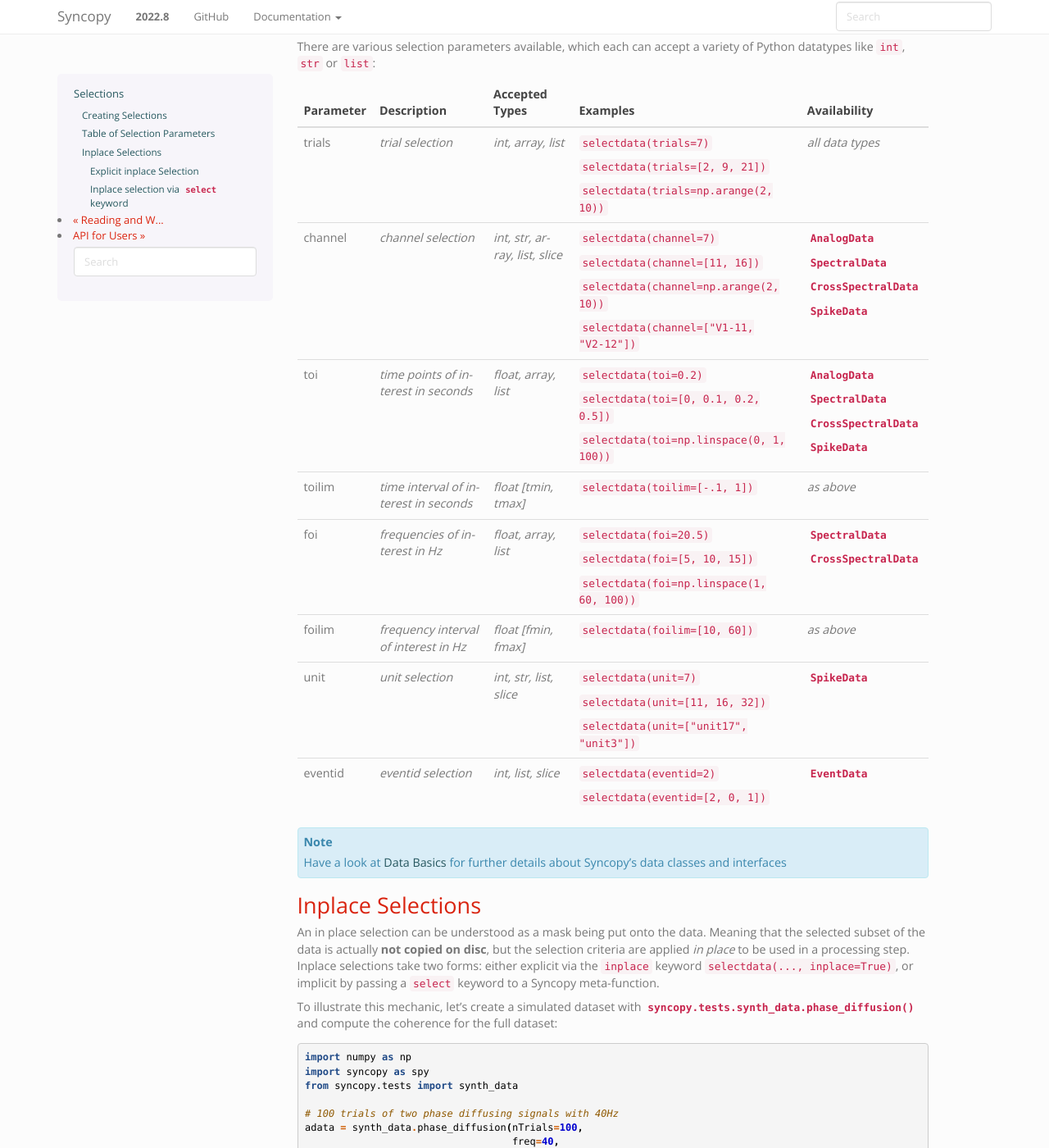
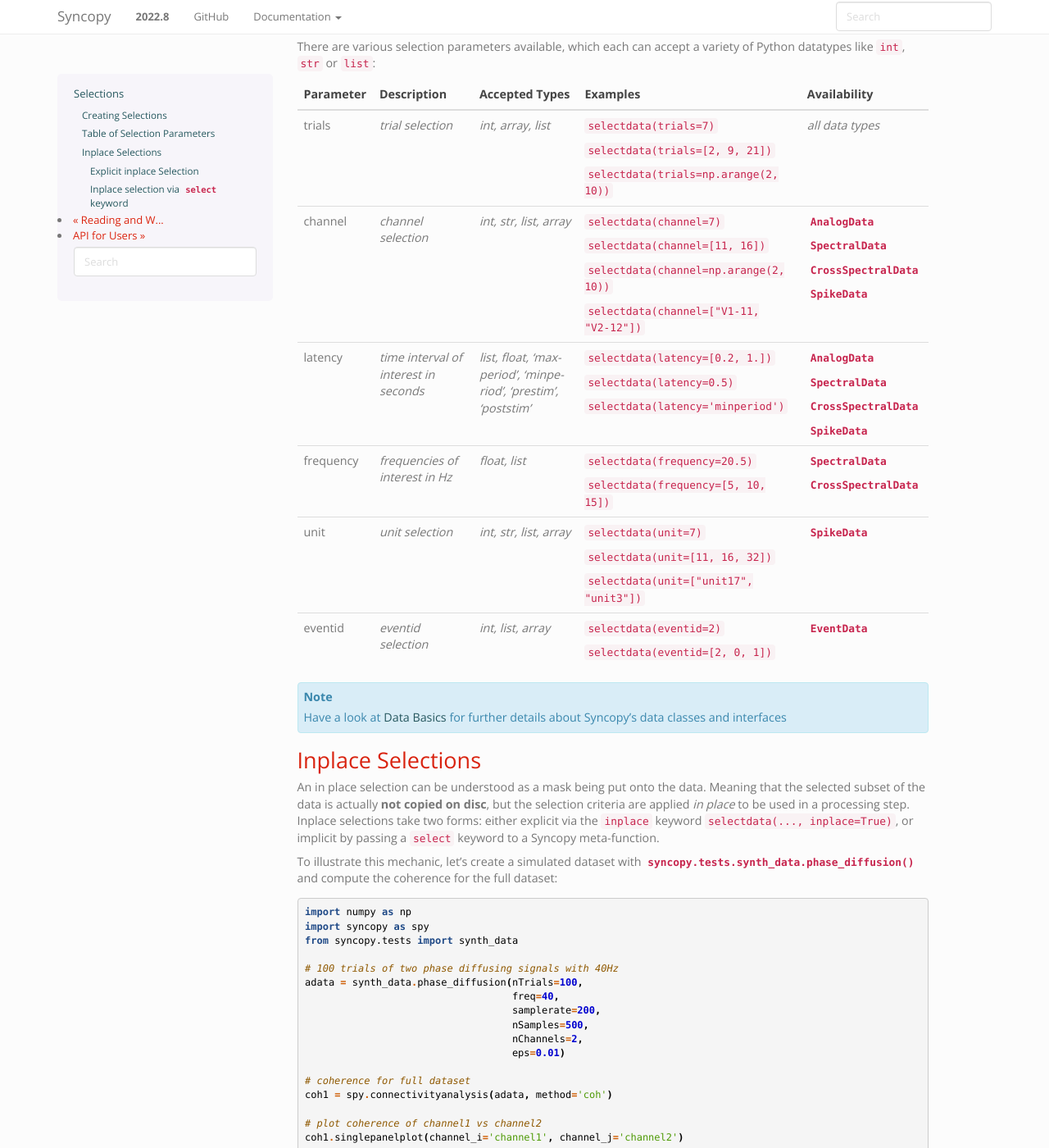
Before and after one commit to esi-neuroscience/syncopy, a Sphinx documentation site: the page built from doc/source/user/selectdata.rst, in a window 1280 px wide and 1400 px high, scrolled down 1586 px. Shown: the whole window at 82% size. Built offline with Sphinx 7.4.7, drawn with Linux system fonts in a browser that asks for light colours; the version number is read from the project's files by our own code; some of the changed text lies outside the part shown.

Commit message:
DOC: update selectdata to latency and frequency
Changes to be committed:
	modified:   doc/source/user/selectdata.rst

```diff
--- a/doc/source/user/selectdata.rst
+++ b/doc/source/user/selectdata.rst
@@ -102,23 +102,19 @@ available, which each can accept a variety of Python datatypes like ``int``, ``s
 |                   |                       |                       |                       |                                     |
 |                   |                       |                       |     |channelEx4|      | :class:`~syncopy.SpikeData`         |
 +-------------------+-----------------------+-----------------------+-----------------------+-------------------------------------+
-|    toi            |     |toiDesc|         |     |toiVals|         |     |toiEx1|          | :class:`~syncopy.AnalogData`        |
+|    latency        |     |latDesc|         |     |latVals|         |     |latEx1|          | :class:`~syncopy.AnalogData`        |
 |                   |                       |                       |                       |                                     |
-|                   |                       |                       |     |toiEx2|          | :class:`~syncopy.SpectralData`      |
+|                   |                       |                       |     |latEx2|          | :class:`~syncopy.SpectralData`      |
 |                   |                       |                       |                       |                                     |
-|                   |                       |                       |     |toiEx3|          | :class:`~syncopy.CrossSpectralData` |
+|                   |                       |                       |     |latEx3|          | :class:`~syncopy.CrossSpectralData` |
 |                   |                       |                       |                       |                                     |
 |                   |                       |                       |                       | :class:`~syncopy.SpikeData`         |
 +-------------------+-----------------------+-----------------------+-----------------------+-------------------------------------+
-|    toilim         |     |toilimDesc|      |     |toilimVals|      |     |toilimEx1|       |   *as above*                        |
-+-------------------+-----------------------+-----------------------+-----------------------+-------------------------------------+
-|    foi            |     |foiDesc|         |     |foiVals|         |     |foiEx1|          |                                     |
+|    frequency      |     |freqDesc|        |     |freqVals|        |     |freqEx1|         |                                     |
 |                   |                       |                       |                       |                                     |
-|                   |                       |                       |     |foiEx2|          | :class:`~syncopy.SpectralData`      |
+|                   |                       |                       |     |freqEx2|         | :class:`~syncopy.SpectralData`      |
 |                   |                       |                       |                       |                                     |
-|                   |                       |                       |     |foiEx3|          | :class:`~syncopy.CrossSpectralData` |
-+-------------------+-----------------------+-----------------------+-----------------------+-------------------------------------+
-|    foilim         |     |foilimDesc|      |     |foilimVals|      |     |foilimEx1|       |   *as above*                        |
+|                   |                       |                       |                       | :class:`~syncopy.CrossSpectralData` |
 +-------------------+-----------------------+-----------------------+-----------------------+-------------------------------------+
 |    unit           |     |unitDesc|        |     |unitVals|        |     |unitEx1|         | :class:`~syncopy.SpikeData`         |
 |                   |                       |                       |                       |                                     |
@@ -139,40 +135,31 @@ available, which each can accept a variety of Python datatypes like ``int``, ``s
 
 
 .. |channelDesc| replace:: *channel selection*
-.. |channelVals| replace:: *int, str, array, list, slice*
+.. |channelVals| replace:: *int, str, list, array*
 .. |channelEx1| replace:: ``selectdata(channel=7)``
 .. |channelEx2| replace:: ``selectdata(channel=[11, 16])``
 .. |channelEx3| replace:: ``selectdata(channel=np.arange(2, 10))``
 .. |channelEx4| replace:: ``selectdata(channel=["V1-11, "V2-12"])``
 
-.. |toiDesc| replace:: *time points of interest in seconds*
-.. |toiVals| replace:: *float, array, list*
-.. |toiEx1| replace:: ``selectdata(toi=0.2)``
-.. |toiEx2| replace:: ``selectdata(toi=[0, 0.1, 0.2, 0.5])``
-.. |toiEx3| replace:: ``selectdata(toi=np.linspace(0, 1, 100))``
+.. |latDesc| replace:: *time interval of interest in seconds*
+.. |latVals| replace:: *list, float, 'maxperiod', 'minperiod', 'prestim', 'poststim'*
+.. |latEx1| replace:: ``selectdata(latency=[0.2, 1.])``
+.. |latEx3| replace:: ``selectdata(latency='minperiod')``
+.. |latEx2| replace:: ``selectdata(latency=0.5)``
 
-.. |toilimDesc| replace:: *time interval of interest in seconds*
-.. |toilimVals| replace:: *float [tmin, tmax]*
-.. |toilimEx1| replace:: ``selectdata(toilim=[-.1, 1])``
-
-.. |foiDesc| replace:: *frequencies of interest in Hz*
-.. |foiVals| replace:: *float, array, list*
-.. |foiEx1| replace:: ``selectdata(foi=20.5)``
-.. |foiEx2| replace:: ``selectdata(foi=[5, 10, 15])``
-.. |foiEx3| replace:: ``selectdata(foi=np.linspace(1, 60, 100))``
-
-.. |foilimDesc| replace:: *frequency interval of interest in Hz*
-.. |foilimVals| replace:: *float [fmin, fmax]*
-.. |foilimEx1| replace:: ``selectdata(foilim=[10, 60])``
+.. |freqDesc| replace:: *frequencies of interest in Hz*
+.. |freqVals| replace:: *float, list*
+.. |freqEx1| replace:: ``selectdata(frequency=20.5)``
+.. |freqEx2| replace:: ``selectdata(frequency=[5, 10, 15])``
 
 .. |unitDesc| replace:: *unit selection*
-.. |unitVals| replace:: *int, str, list, slice*
+.. |unitVals| replace:: *int, str, list, array*
 .. |unitEx1| replace:: ``selectdata(unit=7)``
 .. |unitEx2| replace:: ``selectdata(unit=[11, 16, 32])``
 .. |unitEx3| replace:: ``selectdata(unit=["unit17", "unit3"])``
 
 .. |eventidDesc| replace:: *eventid selection*
-.. |eventidVals| replace:: *int, list, slice*
+.. |eventidVals| replace:: *int, list, array*
 .. |eventidEx1| replace:: ``selectdata(eventid=2)``
 .. |eventidEx2| replace:: ``selectdata(eventid=[2, 0, 1])``
 
@@ -199,10 +186,10 @@ Phase diffusing signals decorrelate over time, hence if we wait long enough we c
 Explicit inplace Selection
 --------------------------
 
-To see if maybe for a shorter time period in the beginning of "the recording" the signals were actually more phase locked, we can use an **in place toilim selection**::
+To see if maybe for a shorter time period in the beginning of "the recording" the signals were actually more phase locked, we can use an **in place latency selection**::
 
   # note there is no return value here
-  spy.selectdata(adata, toilim=[-1, 0], inplace=True)
+  spy.selectdata(adata, latency=[-1, 0], inplace=True)
 
 Inspecting the dataset:
 
@@ -259,7 +246,7 @@ Inplace selection via ``select`` keyword
 Alternatively, we can also give a dictionary of selection parameters directly to every Syncopy meta-function. These will then internally apply an inplace selection before performing the analysis::
 
   # coherence only for selected time points
-  coh3 = spy.connectivityanalysis(adata, method='coh', select={'toilim': [-1, 0]})
+  coh3 = spy.connectivityanalysis(adata, method='coh', select={'latency': [-1, 0]})
 
   # plot coherence of channel1 vs channel2
   coh3.singlepanelplot(channel_i='channel1', channel_j='channel2')
```
